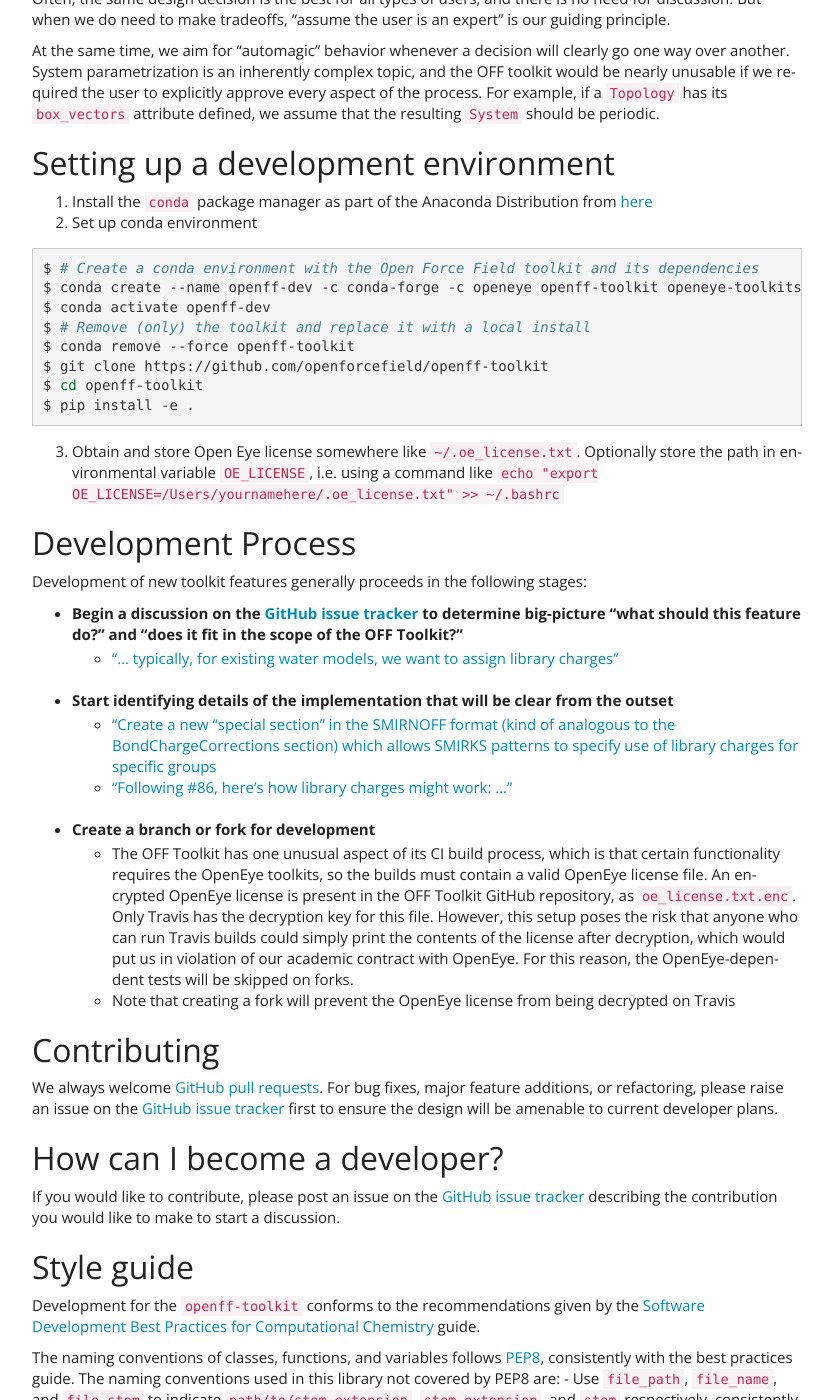
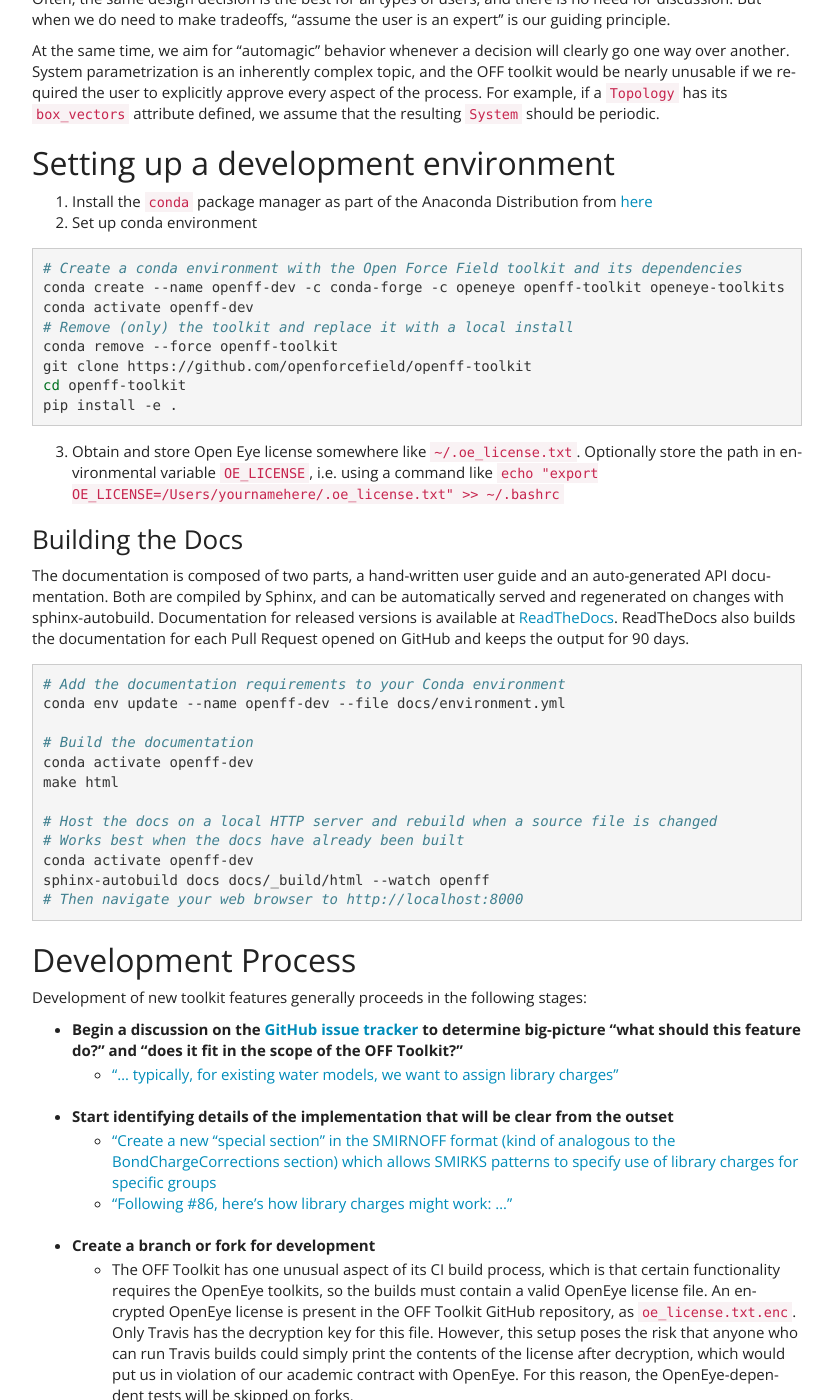
Before and after one commit to openforcefield/openff-toolkit, a Sphinx documentation site: the page built from docs/developing.rst, in a window 1280 px wide and 1400 px high, scrolled down 4534 px. Shown: the whole window, without its empty margins (38-871 px from the left). Built offline with Sphinx 7.4.7, drawn with Linux system fonts in a browser that asks for light colours.

Commit message:
Added building the docs section to developing.rs

```diff
--- a/docs/developing.rst
+++ b/docs/developing.rst
@@ -224,18 +224,44 @@ Setting up a development environment
 
 .. code-block:: shell
 
-    $ # Create a conda environment with the Open Force Field toolkit and its dependencies
-    $ conda create --name openff-dev -c conda-forge -c openeye openff-toolkit openeye-toolkits
-    $ conda activate openff-dev
-    $ # Remove (only) the toolkit and replace it with a local install
-    $ conda remove --force openff-toolkit
-    $ git clone https://github.com/openforcefield/openff-toolkit
-    $ cd openff-toolkit
-    $ pip install -e .
+    # Create a conda environment with the Open Force Field toolkit and its dependencies
+    conda create --name openff-dev -c conda-forge -c openeye openff-toolkit openeye-toolkits
+    conda activate openff-dev
+    # Remove (only) the toolkit and replace it with a local install
+    conda remove --force openff-toolkit
+    git clone https://github.com/openforcefield/openff-toolkit
+    cd openff-toolkit
+    pip install -e .
 
 3. Obtain and store Open Eye license somewhere like ``~/.oe_license.txt``.
    Optionally store the path in environmental variable ``OE_LICENSE``, i.e. using a command like ``echo
    "export OE_LICENSE=/Users/yournamehere/.oe_license.txt" >> ~/.bashrc``
+
+Building the Docs
+'''''''''''''''''
+
+The documentation is composed of two parts, a hand-written user guide and an auto-generated API
+documentation.
+Both are compiled by Sphinx, and can be automatically served and regenerated on changes with sphinx-autobuild.
+Documentation for released versions is available at `ReadTheDocs <https://open-forcefield-toolkit.readthedocs.io/en/0.9.0/>`_.
+ReadTheDocs also builds the documentation for each Pull Request opened on GitHub and keeps the output for 90 days.
+
+.. code-block:: shell
+
+    # Add the documentation requirements to your Conda environment
+    conda env update --name openff-dev --file docs/environment.yml
+
+    # Build the documentation
+    conda activate openff-dev
+    make html
+
+    # Host the docs on a local HTTP server and rebuild when a source file is changed
+    # Works best when the docs have already been built
+    conda activate openff-dev
+    sphinx-autobuild docs docs/_build/html --watch openff
+    # Then navigate your web browser to http://localhost:8000
+
+
 
 
 Development Process
```
